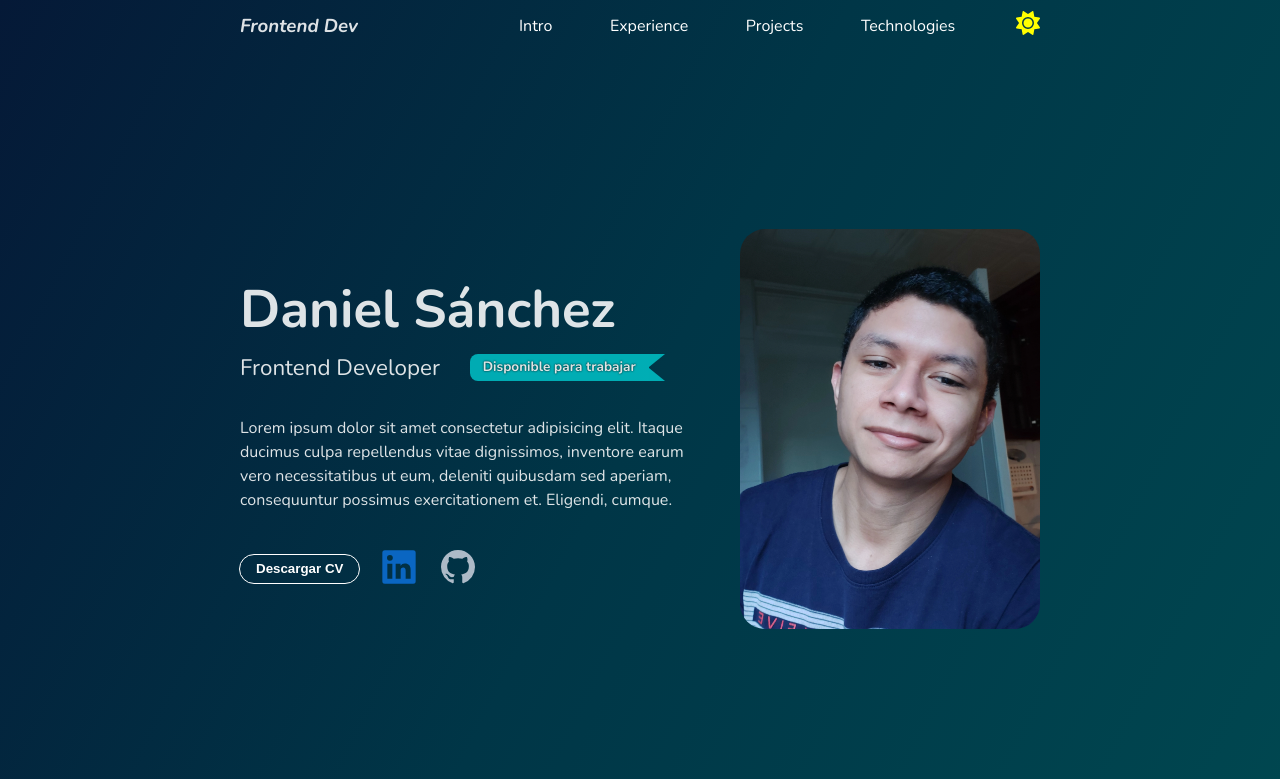
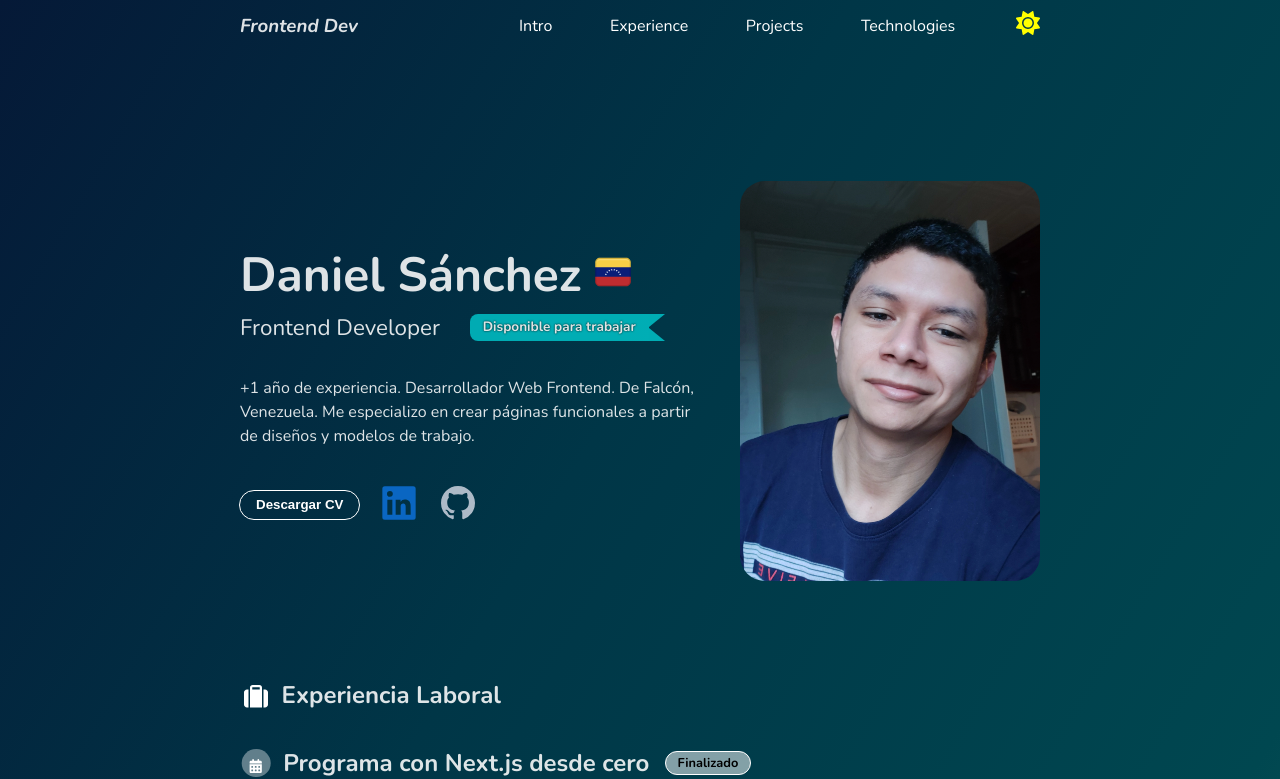
Before and after one commit to dsanchez27c/danielsc-portfolio, a React (Vite) app: page / in a window 1280 px wide. Shown: the top 779 px of the page. Built offline with nearby package versions, Linux system fonts and the light colour scheme.

Commit message:
:art: :lipstick: Working.

```diff
--- a/src/components/content/Content.tsx
+++ b/src/components/content/Content.tsx
@@ -1,13 +1,20 @@
 import "src/styles/components/content/contentStyle.css";
+import UserImage from "src/assets/user-img.webp";
 
 import Experience from "src/components/experience/Experience";
 import MyTitle from "src/components/myTitle/MyTitle";
 import Projects from "src/components/projects/Projects";
+import { Icons } from "../icons/Icons";
 
 function Content() {
   return (
     <main className="content-main-pf">
-      <MyTitle />
+      <MyTitle
+        name="Daniel Sánchez"
+        intro="+1 año de experiencia. Desarrollador Web Frontend. De Falcón, Venezuela. Me especializo en crear páginas funcionales a partir de diseños y modelos de trabajo."
+        openToWork={true}
+        image={UserImage}
+      />
       <Experience />
       <Projects />
     </main>
--- a/src/components/expBoxShow/ExpBoxShow.tsx
+++ b/src/components/expBoxShow/ExpBoxShow.tsx
@@ -1,27 +1,32 @@
 import { ExperiencesInt } from "src/interfaces/Interfaces";
 import "src/styles/components/expBoxShow/ExpBoxShowStyle.css";
+import { Icons } from "../icons/Icons";
 
 function ExpBoxShow({
   title,
   startDate,
   endDate,
   description,
-  charge,
+  // charge,
   status,
 }: ExperiencesInt) {
   return (
     <article className="experience-container">
-      <div className="date-info-container">
-        <span className="icon-container"></span>
+      <div className="title-info-container">
+        <span className="icon-container">
+          <Icons name="calendar" color="#ffffff" size="14" />
+        </span>
+        <h2 className="experience-title">
+          {title} <span className="experience-status">{status}</span>
+        </h2>
+      </div>
+      <div className="experience-info">
         <p className="date-info">
           {startDate} - {endDate}
         </p>
+        {/* <h4 className="experience-charge">{charge}</h4> */}
+        <p className="experience-description">{description}</p>
       </div>
-      <h2 className="experience-title">
-        {title} <span className="experience-status">{status}</span>
-      </h2>
-      <h4 className="experience-charge">{charge}</h4>
-      <p className="experience-description">{description}</p>
     </article>
   );
 }
--- a/src/components/experience/Experience.tsx
+++ b/src/components/experience/Experience.tsx
@@ -1,7 +1,8 @@
+import ExpBoxShow from "src/components/expBoxShow/ExpBoxShow";
 import { Experiences } from "src/variables/Variables";
-import ExpBoxShow from "src/components/expBoxShow/ExpBoxShow";
+import { Icons } from "../icons/Icons";
+
 import "src/styles/components/experience/ExperienceStyle.css";
-import { Icons } from "../icons/Icons";
 
 function Experience() {
   return (
@@ -9,13 +10,12 @@ function Experience() {
       <div className="experience-box-container">
         <h2 className="experience-box-section-title">
           <span className="experience-box-icon-container">
-            <Icons name="suitcase" color="#ffffff" size="26" />
+            <Icons name="suitcase" color="#ffffff" size="24" />
           </span>
           Experiencia Laboral
         </h2>
         {Experiences.map((experience) => {
-          const { title, startDate, endDate, description, charge, status } =
-            experience;
+          const { title, startDate, endDate, description, status } = experience;
           return (
             <ExpBoxShow
               key={title}
@@ -23,7 +23,7 @@ function Experience() {
               startDate={startDate}
               endDate={endDate}
               description={description}
-              charge={charge}
+              // charge={charge}
               status={status}
             />
           );
--- a/src/components/icons/Icons.tsx
+++ b/src/components/icons/Icons.tsx
@@ -64,22 +64,13 @@ const getIconName = ({ name, color, size }: IconIntercface) => {
     case "calendar":
       return (
         <svg
-          fill="none"
+          xmlns="http://www.w3.org/2000/svg"
+          viewBox="0 0 448 512"
+          fill={color}
+          width={size}
           height={size}
-          stroke-linecap="round"
-          stroke-linejoin="round"
-          stroke-width="2"
-          stroke={color}
-          viewBox="0 0 24 24"
-          width={size}
-          xmlns="http://www.w3.org/2000/svg"
         >
-          <path stroke="none" d="M0 0h24v24H0z" fill="none" />
-          <path d="M12.5 21h-6.5a2 2 0 0 1 -2 -2v-12a2 2 0 0 1 2 -2h12a2 2 0 0 1 2 2v5" />
-          <path d="M16 3v4" />
-          <path d="M8 3v4" />
-          <path d="M4 11h16" />
-          <path d="M19 19m-3 0a3 3 0 1 0 6 0a3 3 0 1 0 -6 0" />
+          <path d="M128 0c17.7 0 32 14.3 32 32V64H288V32c0-17.7 14.3-32 32-32s32 14.3 32 32V64h48c26.5 0 48 21.5 48 48v48H0V112C0 85.5 21.5 64 48 64H96V32c0-17.7 14.3-32 32-32zM0 192H448V464c0 26.5-21.5 48-48 48H48c-26.5 0-48-21.5-48-48V192zm64 80v32c0 8.8 7.2 16 16 16h32c8.8 0 16-7.2 16-16V272c0-8.8-7.2-16-16-16H80c-8.8 0-16 7.2-16 16zm128 0v32c0 8.8 7.2 16 16 16h32c8.8 0 16-7.2 16-16V272c0-8.8-7.2-16-16-16H208c-8.8 0-16 7.2-16 16zm144-16c-8.8 0-16 7.2-16 16v32c0 8.8 7.2 16 16 16h32c8.8 0 16-7.2 16-16V272c0-8.8-7.2-16-16-16H336zM64 400v32c0 8.8 7.2 16 16 16h32c8.8 0 16-7.2 16-16V400c0-8.8-7.2-16-16-16H80c-8.8 0-16 7.2-16 16zm144-16c-8.8 0-16 7.2-16 16v32c0 8.8 7.2 16 16 16h32c8.8 0 16-7.2 16-16V400c0-8.8-7.2-16-16-16H208zm112 16v32c0 8.8 7.2 16 16 16h32c8.8 0 16-7.2 16-16V400c0-8.8-7.2-16-16-16H336c-8.8 0-16 7.2-16 16z" />
         </svg>
       );
 
@@ -87,21 +78,74 @@ const getIconName = ({ name, color, size }: IconIntercface) => {
       return (
         <svg
           xmlns="http://www.w3.org/2000/svg"
+          viewBox="0 0 512 512"
+          fill={color}
           width={size}
           height={size}
-          viewBox="0 0 24 24"
-          stroke-width="2"
-          stroke={color}
-          fill="none"
-          stroke-linecap="round"
-          stroke-linejoin="round"
         >
-          <path stroke="none" d="M0 0h24v24H0z" fill="none" />
+          <path d="M176 56V96H336V56c0-4.4-3.6-8-8-8H184c-4.4 0-8 3.6-8 8zM128 96V56c0-30.9 25.1-56 56-56H328c30.9 0 56 25.1 56 56V96v32V480H128V128 96zM64 96H96V480H64c-35.3 0-64-28.7-64-64V160c0-35.3 28.7-64 64-64zM448 480H416V96h32c35.3 0 64 28.7 64 64V416c0 35.3-28.7 64-64 64z" />
+        </svg>
+      );
+
+    case "venezuela":
+      return (
+        <svg
+          xmlns="http://www.w3.org/2000/svg"
+          width={size}
+          height={size}
+          viewBox="0 0 32 32"
+        >
+          <path fill="#091e79" d="M1 11H31V21H1z"></path>
           <path
-            d="M22 13.478v4.522a3 3 0 0 1 -3 3h-14a3 3 0 0 1 -3 -3v-4.522l.553 .277a20.999 20.999 0 0 0 18.897 -.002l.55 -.275zm-8 -11.478a3 3 0 0 1 3 3v1h2a3 3 0 0 1 3 3v2.242l-1.447 .724a19.002 19.002 0 0 1 -16.726 .186l-.647 -.32l-1.18 -.59v-2.242a3 3 0 0 1 3 -3h2v-1a3 3 0 0 1 3 -3h4zm-2 8a1 1 0 0 0 -1 1a1 1 0 1 0 2 .01c0 -.562 -.448 -1.01 -1 -1.01zm2 -6h-4a1 1 0 0 0 -1 1v1h6v-1a1 1 0 0 0 -1 -1z"
-            stroke-width="0"
-            fill="currentColor"
-          />
+            d="M5,4H27c2.208,0,4,1.792,4,4v4H1v-4c0-2.208,1.792-4,4-4Z"
+            fill="#f7cf46"
+          ></path>
+          <path
+            d="M5,20H27c2.208,0,4,1.792,4,4v4H1v-4c0-2.208,1.792-4,4-4Z"
+            transform="rotate(180 16 24)"
+            fill="#bf2c30"
+          ></path>
+          <path
+            d="M27,4H5c-2.209,0-4,1.791-4,4V24c0,2.209,1.791,4,4,4H27c2.209,0,4-1.791,4-4V8c0-2.209-1.791-4-4-4Zm3,20c0,1.654-1.346,3-3,3H5c-1.654,0-3-1.346-3-3V8c0-1.654,1.346-3,3-3H27c1.654,0,3,1.346,3,3V24Z"
+            opacity=".15"
+          ></path>
+          <path
+            d="M27,5H5c-1.657,0-3,1.343-3,3v1c0-1.657,1.343-3,3-3H27c1.657,0,3,1.343,3,3v-1c0-1.657-1.343-3-3-3Z"
+            fill="#fff"
+            opacity=".2"
+          ></path>
+          <path
+            fill="#fff"
+            d="M10.207 17.715L10.022 17.068 9.792 17.701 9.119 17.677 9.649 18.092 9.419 18.724 9.977 18.348 10.508 18.762 10.322 18.115 10.88 17.739 10.207 17.715z"
+          ></path>
+          <path
+            fill="#fff"
+            d="M11.463 16.039L11.557 15.373 11.089 15.857 10.484 15.561 10.8 16.156 10.331 16.639 10.994 16.523 11.31 17.118 11.404 16.451 12.068 16.335 11.463 16.039z"
+          ></path>
+          <path
+            fill="#fff"
+            d="M13.195 14.795L13.469 14.18 12.886 14.517 12.386 14.066 12.526 14.725 11.943 15.061 12.612 15.132 12.752 15.79 13.026 15.175 13.696 15.245 13.195 14.795z"
+          ></path>
+          <path
+            fill="#fff"
+            d="M15.034 13.832L14.718 13.238 14.624 13.904 13.961 14.021 14.566 14.316 14.472 14.983 14.94 14.499 15.545 14.794 15.229 14.199 15.697 13.715 15.034 13.832z"
+          ></path>
+          <path
+            fill="#fff"
+            d="M22.351 18.092L22.881 17.677 22.208 17.701 21.978 17.068 21.793 17.715 21.12 17.739 21.678 18.115 21.492 18.762 22.023 18.348 22.581 18.724 22.351 18.092z"
+          ></path>
+          <path
+            fill="#fff"
+            d="M21.006 16.523L21.669 16.639 21.2 16.156 21.516 15.561 20.911 15.857 20.443 15.373 20.537 16.039 19.932 16.335 20.596 16.451 20.69 17.118 21.006 16.523z"
+          ></path>
+          <path
+            fill="#fff"
+            d="M19.388 15.132L20.057 15.061 19.474 14.725 19.614 14.066 19.114 14.517 18.531 14.18 18.805 14.795 18.304 15.245 18.974 15.175 19.248 15.79 19.388 15.132z"
+          ></path>
+          <path
+            fill="#fff"
+            d="M17.376 13.904L17.282 13.238 16.966 13.832 16.303 13.715 16.771 14.199 16.455 14.794 17.06 14.499 17.528 14.983 17.434 14.316 18.039 14.021 17.376 13.904z"
+          ></path>
         </svg>
       );
 
--- a/src/components/myTitle/MyTitle.tsx
+++ b/src/components/myTitle/MyTitle.tsx
@@ -1,31 +1,39 @@
 import "src/styles/components/myTitle/MyTitleStyle.css";
 
-import UserImage from "src/assets/user-img.webp";
 import AccessBtn from "src/components/accessBtn/AccessBtn";
 
 import PortfolioPDFSpanish from "src/pdf/DS HDV Enero24 -spa.pdf";
+import { Icons } from "../icons/Icons";
 
-function MyTitle() {
+interface MyTitleInterface {
+  name: string;
+  intro: string;
+  openToWork: boolean;
+  image?: any;
+}
+
+function MyTitle({ name, intro, openToWork, image }: MyTitleInterface) {
   return (
     <section className="my-title-main">
       <section className="title-container">
         <section className="user-basic-info">
-          <h2 className="name-dev">Daniel Sánchez</h2>
+          <h2 className="name-dev">
+            {name} <Icons name="venezuela" size="38" color="" />
+          </h2>
           <p className="job-dev">
             Frontend Developer{" "}
-            <span className="badge">
-              Disponible para trabajar
-              <span className="triangle triangle-top"></span>
-              <span className="triangle triangle-bot"></span>
-            </span>
+            {openToWork ? (
+              <span className="badge">
+                Disponible para trabajar
+                <span className="triangle triangle-top"></span>
+                <span className="triangle triangle-bot"></span>
+              </span>
+            ) : (
+              <>Already working!</>
+            )}
           </p>
 
-          <p className="resume">
-            Lorem ipsum dolor sit amet consectetur adipisicing elit. Itaque
-            ducimus culpa repellendus vitae dignissimos, inventore earum vero
-            necessitatibus ut eum, deleniti quibusdam sed aperiam, consequuntur
-            possimus exercitationem et. Eligendi, cumque.
-          </p>
+          <p className="resume">{intro}</p>
           <article className="social-media-btn-group">
             <AccessBtn
               classBtn="download-cv"
@@ -51,7 +59,7 @@ function MyTitle() {
         </section>
 
         <article className="user-img">
-          <img src={UserImage} alt="" />
+          <img src={image} alt="" />
         </article>
       </section>
     </section>
--- a/src/interfaces/Interfaces.tsx
+++ b/src/interfaces/Interfaces.tsx
@@ -4,6 +4,6 @@ export interface ExperiencesInt {
   startDate: string;
   endDate?: string;
   status: string | boolean;
-  charge: string;
+  charge?: string;
   description: string;
 }
--- a/src/styles/components/expBoxShow/ExpBoxShowStyle.css
+++ b/src/styles/components/expBoxShow/ExpBoxShowStyle.css
@@ -1,10 +1,5 @@
 .experience-container {
-  border-left: 1px solid #ffffff52;
-  padding: 0rem 0rem 0rem 1.6rem;
-}
-
-.experience-container:not(:last-child) {
-  padding-bottom: 2rem;
+  padding: 0rem 0rem 1rem 0rem;
 }
 
 .experience-container p,
@@ -12,34 +7,41 @@ h2 {
   margin: 0;
 }
 
-.experience-container .date-info-container {
+.experience-container .title-info-container {
   position: relative;
 }
 
-.experience-container .date-info-container .icon-container {
+.experience-container .title-info-container .icon-container {
   position: absolute;
   top: 50%;
-  left: -1.6rem;
+  left: 0rem;
   transform: translate(-50%, -50%);
 
   display: block;
-  background-color: #ffffff;
+  background-color: #ffffff61;
+  padding: 0;
+  border-radius: 50%;
+  height: 15px;
   width: 15px;
-  height: 15px;
-  border-radius: 50%;
+  padding: 0.4rem;
+  padding-left: 0.45rem;
 }
 
-.experience-container .date-info-container .date-info {
+.experience-container .title-info-container .date-info {
   line-height: 1;
   margin-bottom: 1rem;
 }
 
-.experience-container .experience-title {
+.experience-container .title-info-container .experience-title {
   display: flex;
   align-items: center;
+  padding-left: 1.7rem;
 }
 
-.experience-container .experience-title .experience-status {
+.experience-container
+  .title-info-container
+  .experience-title
+  .experience-status {
   font-size: 0.8rem;
   font-weight: 700;
   background-color: #ffffff83;
@@ -51,3 +53,13 @@ h2 {
   border: 1px solid #ffffff;
   border-radius: 25px;
 }
+
+.experience-info {
+  border-left: 1px solid #ffffff52;
+  padding-left: 1.7rem;
+  padding-bottom: 2rem;
+}
+
+.experience-info .date-info {
+  color: #ffffff96;
+}
--- a/src/styles/components/experience/ExperienceStyle.css
+++ b/src/styles/components/experience/ExperienceStyle.css
@@ -4,7 +4,7 @@
 
 .experience-box-main .experience-box-container {
   margin: 5% auto;
-  max-width: 50rem;
+  max-width: 48rem;
 }
 
 .experience-box-main .experience-box-container .experience-box-section-title {
@@ -22,6 +22,6 @@
   top: 50%;
   left: 0;
   transform: translate(-50%, -50%);
-  width: 26px;
-  height: 26px;
+  width: 24px;
+  height: 24px;
 }
--- a/src/styles/components/myTitle/MyTitleStyle.css
+++ b/src/styles/components/myTitle/MyTitleStyle.css
@@ -3,11 +3,11 @@
   justify-content: center;
   align-items: center;
 
-  min-height: 95vh;
+  /* min-height: 95vh; */
 }
 
 .my-title-main .title-container {
-  margin: auto;
+  margin: 10% auto 2%;
   max-width: 50rem;
 
   display: flex;
@@ -15,7 +15,7 @@
 }
 
 .my-title-main .title-container .user-basic-info .name-dev {
-  font-size: 3.3rem;
+  font-size: 3rem;
   margin: 0;
 }
 
```
